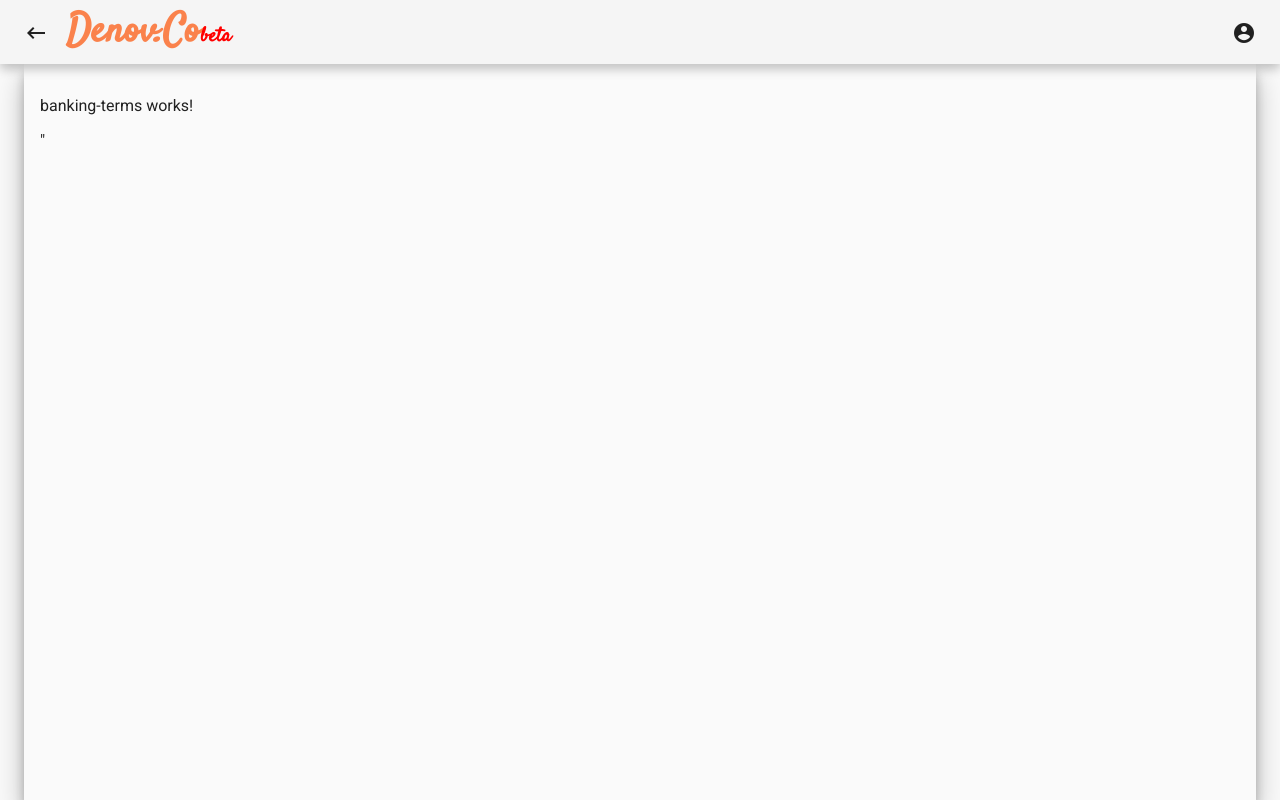
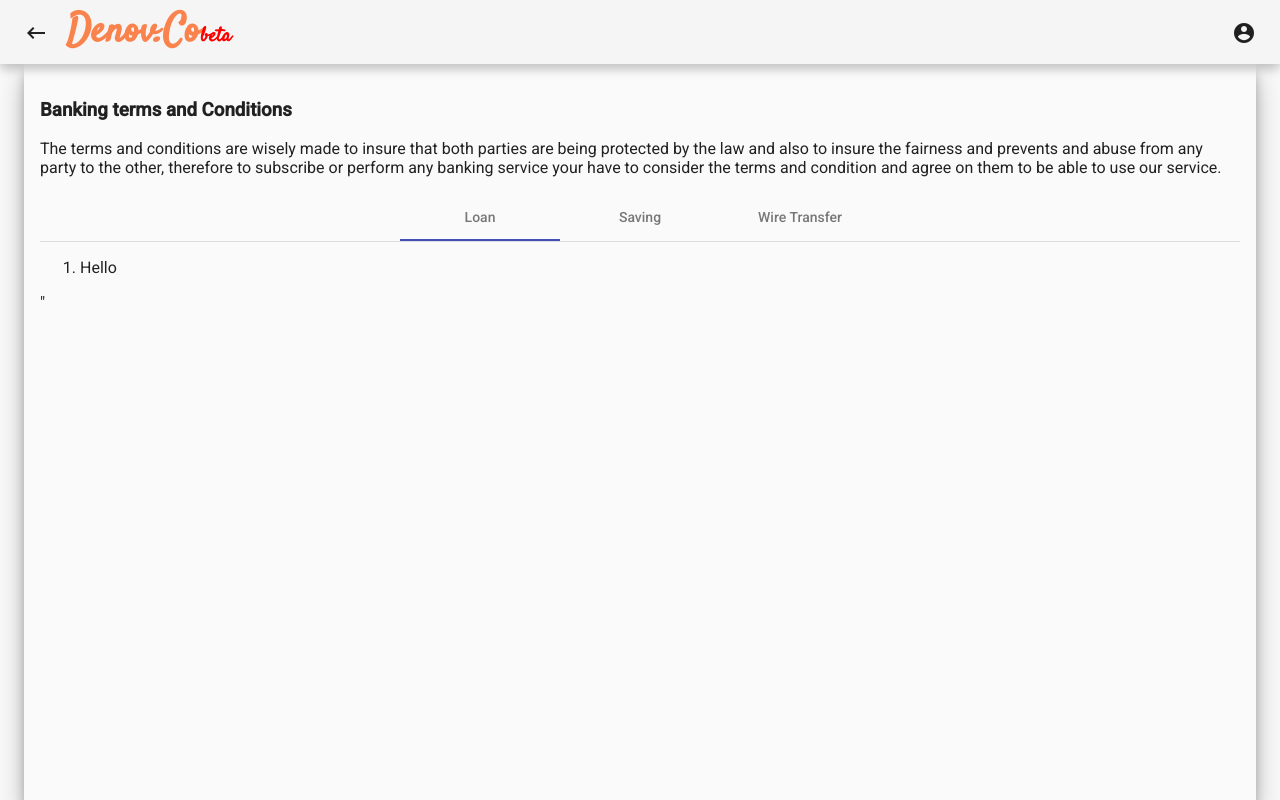
Before and after one commit to prograTammz/Denov-Angular, an Angular app: page /banking/terms-conditions in a window 1280 px wide. Built offline with nearby package versions, Linux system fonts and the light colour scheme.

Commit message:
Added dummy data to banking terms page

```diff
--- a/src/app/page/banking/banking-terms/banking-terms.component.html
+++ b/src/app/page/banking/banking-terms/banking-terms.component.html
@@ -1 +1,20 @@
-<p>banking-terms works!</p>
+<h3>Banking terms and Conditions</h3>
+<p>
+    The terms and conditions are wisely made to insure that both parties are
+    being protected by the law and also to insure the fairness and prevents
+    and abuse from any party to the other, therefore to subscribe or perform
+    any banking service your have to consider the terms and condition and agree
+    on them to be able to use our service.
+</p>
+<mat-tab-group mat-align-tabs="center">
+    <mat-tab label="Loan">
+        <ol>
+            <li>Hello
+            </li>
+        </ol>
+    </mat-tab>
+    <mat-tab label="Saving"></mat-tab>
+    <mat-tab label="Wire Transfer">
+
+    </mat-tab>
+</mat-tab-group>
```
